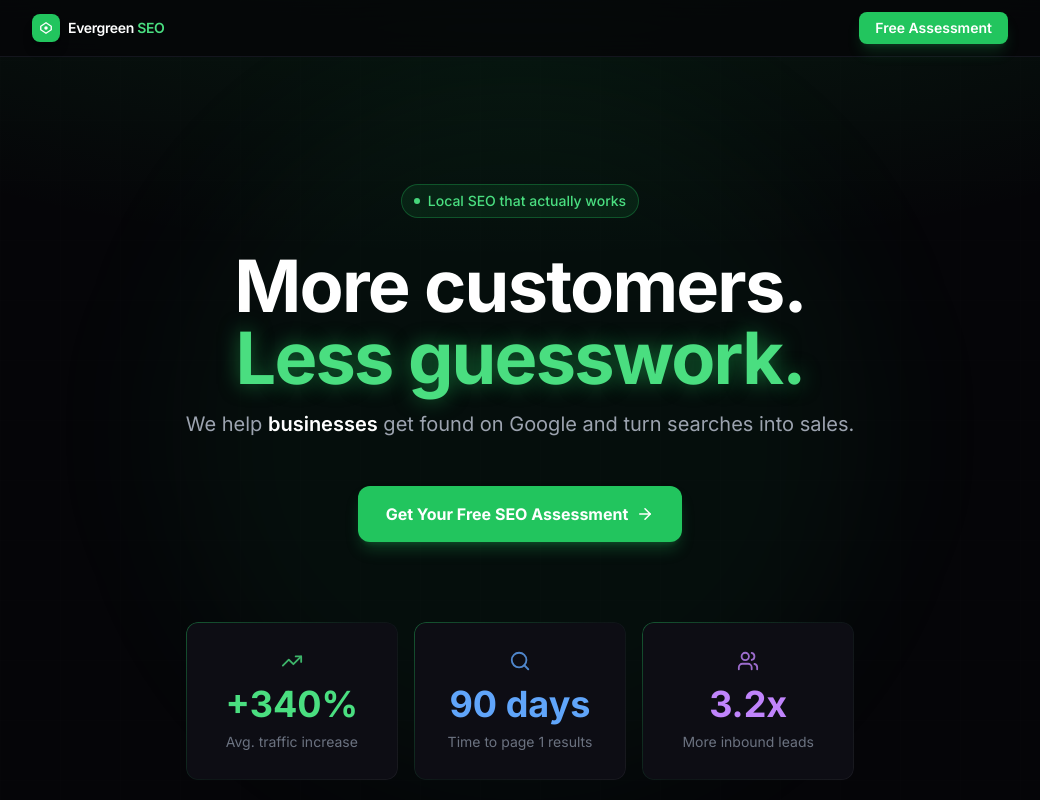
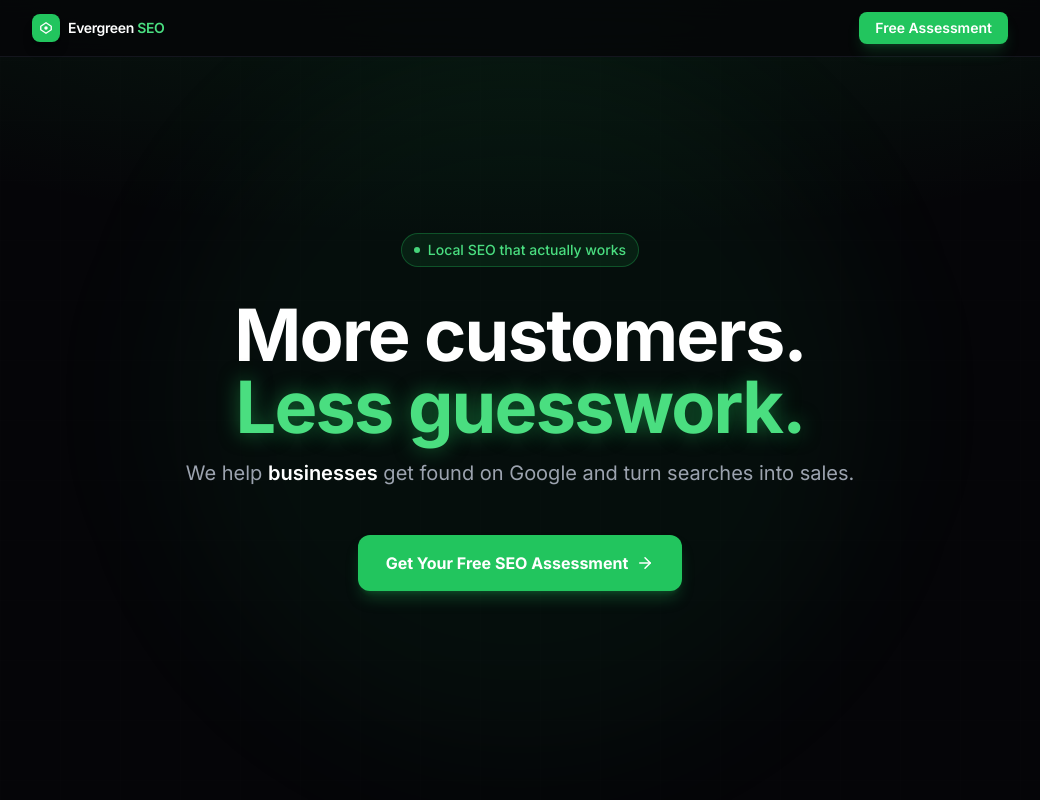
Before and after one commit to EREGMaxx/evergreenseo-agency, a Next.js app: page /start in a window 1280 px wide. Shown: the top 800 px of the page, without its empty margins (120-1160 px from the left). Built offline with nearby package versions, Linux system fonts and the light colour scheme.

Commit message:
fix: remove stat tiles from /start landing page

```diff
--- a/app/start/page.tsx
+++ b/app/start/page.tsx
@@ -2,18 +2,14 @@
 
 import { useState, useEffect } from "react";
 import { motion } from "framer-motion";
-import { ArrowRight, TrendingUp, Search, Users, CheckCircle, AlertCircle, MapPin, Mail } from "lucide-react";
+import { ArrowRight, CheckCircle, AlertCircle, MapPin, Mail } from "lucide-react";
 import { useRouter } from "next/navigation";
 
 // ─── Data ────────────────────────────────────────────────────────────────────
 
 
 
-const stats = [
-  { icon: TrendingUp, label: "Avg. traffic increase", value: "+340%", color: "text-green-400", glow: "shadow-green-500/20" },
-  { icon: Search, label: "Time to page 1 results", value: "90 days", color: "text-blue-400", glow: "shadow-blue-500/20" },
-  { icon: Users, label: "More inbound leads", value: "3.2x", color: "text-purple-400", glow: "shadow-purple-500/20" },
-];
+
 
 const steps = [
   {
@@ -262,27 +258,7 @@ export default function StartPage() {
             </a>
           </motion.div>
 
-          {/* Stats */}
-          <motion.div
-            initial={{ opacity: 0, y: 24 }}
-            animate={{ opacity: 1, y: 0 }}
-            transition={{ duration: 0.7, delay: 0.4 }}
-            className="grid grid-cols-1 sm:grid-cols-3 gap-4 max-w-3xl mx-auto"
-          >
-            {stats.map((s, i) => (
-              <motion.div
-                key={s.label}
-                initial={{ opacity: 0, y: 16 }}
-                animate={{ opacity: 1, y: 0 }}
-                transition={{ duration: 0.5, delay: 0.5 + i * 0.1 }}
-                className="gradient-border bg-[#0d0d14] rounded-xl p-7 text-center"
-              >
-                <s.icon size={22} className={`${s.color} mx-auto mb-3 opacity-80`} />
-                <div className={`text-4xl font-bold ${s.color} mb-2`}>{s.value}</div>
-                <div className="text-sm text-[#6b7280]">{s.label}</div>
-              </motion.div>
-            ))}
-          </motion.div>
+
         </div>
       </section>
 
```
Also changed, not shown: public/gbp-cover.png (added).
